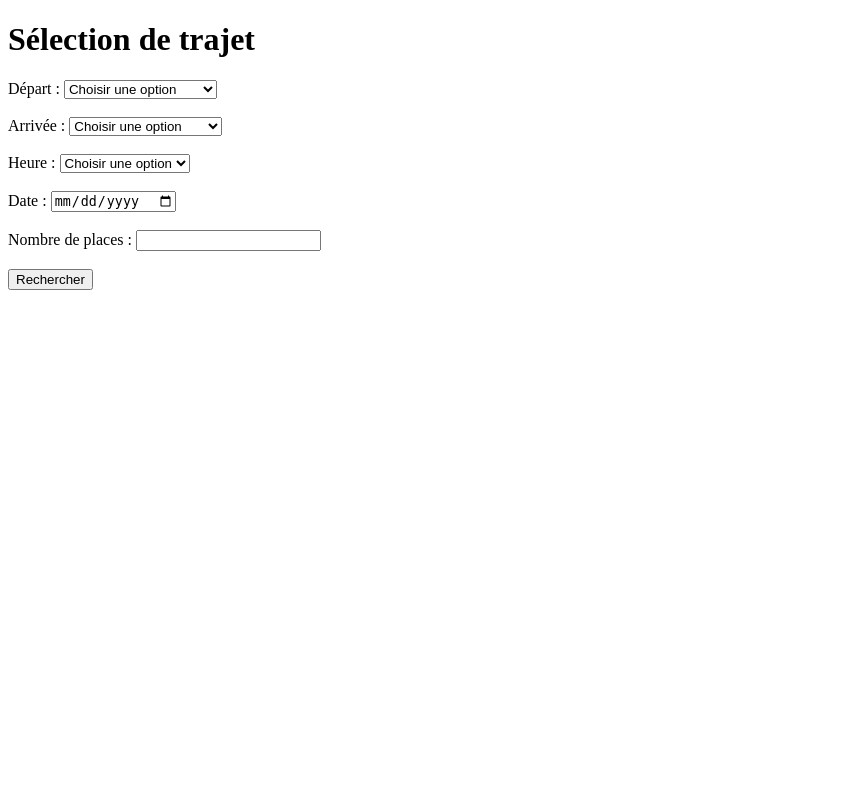
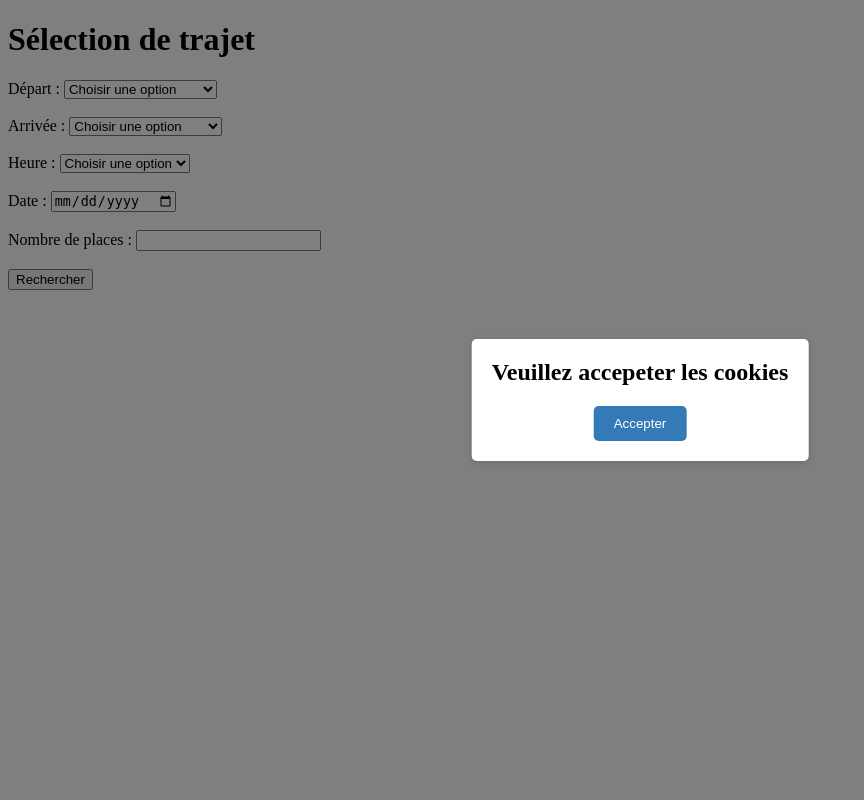
Before and after one commit to Jeitt51/Via-SAE202, a PHP site: page /trajet.php in a window 1280 px wide. Shown: the whole page, without its empty margins (0-864 px from the left). Run offline with PHP 8.4, Linux system fonts and the light colour scheme; data comes from the database, SQL or seed files in the repository.

Commit message:
sae202 update pop-up

```diff
--- a/sae202/trajet.php
+++ b/sae202/trajet.php
@@ -49,8 +49,75 @@
 <html>
 <head>
     <title>Sélection de trajet</title>
+    <style>
+        #overlay {
+            position: fixed;
+            top: 0;
+            left: 0;
+            width: 100%;
+            height: 100%;
+            background-color: rgba(0, 0, 0, 0.5);
+            z-index: 999;
+            display: none;
+        }
+
+        #popup {
+            position: fixed;
+            top: 50%;
+            left: 50%;
+            transform: translate(-50%, -50%);
+            background-color: #fff;
+            padding: 20px;
+            border-radius: 5px;
+            box-shadow: 0 2px 8px rgba(0, 0, 0, 0.15);
+            z-index: 1000;
+            text-align: center;
+            display: none;
+        }
+
+        #popup h2 {
+            margin-top: 0;
+        }
+
+        #acceptBtn {
+            padding: 10px 20px;
+            background-color: #337ab7;
+            color: #fff;
+            border: none;
+            border-radius: 5px;
+            cursor: pointer;
+        }
+    </style>
+    <script>
+        document.addEventListener("DOMContentLoaded", function() {
+            var overlay = document.getElementById("overlay");
+            var popup = document.getElementById("popup");
+            var acceptBtn = document.getElementById("acceptBtn");
+
+            acceptBtn.addEventListener("click", function() {
+                overlay.remove();
+                popup.remove();
+                // Enregistrez l'acceptation de l'utilisateur.
+            });
+
+            // Vérifiez si l'utilisateur a déjà accepté (par exemple, en vérifiant les cookies).
+            // Si l'utilisateur a déjà accepté, masquez le pop-up.
+            // Sinon, affichez le pop-up.
+            var userAccepted = false;
+            if (!userAccepted) {
+                overlay.style.display = "block";
+                popup.style.display = "block";
+            }
+        });
+    </script>
 </head>
 <body>
+<div id="overlay"></div>
+<div id="popup">
+    <h2>Veuillez accepeter les cookies</h2>
+    <button id="acceptBtn">Accepter</button>
+</div>
+
 <h1>Sélection de trajet</h1>
 
 <!-- Formulaire de recherche de trajet -->
@@ -95,3 +162,5 @@
 </form>
 
 <br><br>
+</body>
+</html>
```
Also changed, not shown: sae202/reservation.php (+4 -4 lines).
